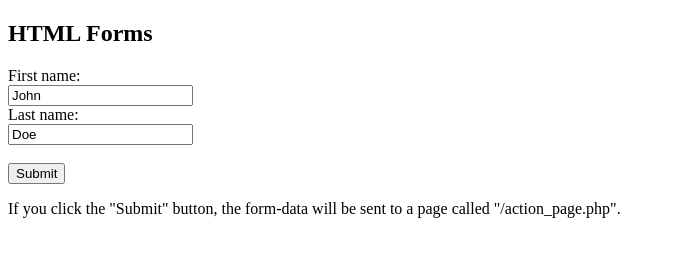
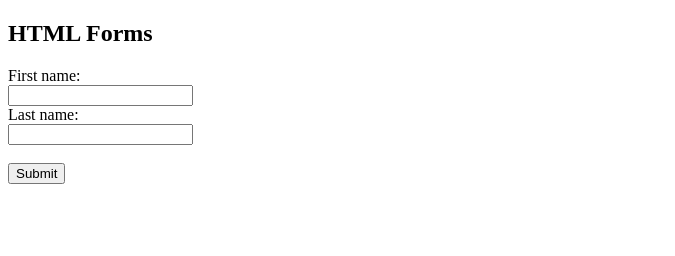
Before and after one commit to Mohitha986/hostweb, a plain HTML site: page index.html in a window 1280 px wide. Shown: the whole page, without its empty margins (0-675 px from the left). Drawn offline with Linux system fonts and the light colour scheme.

Commit message:
Update index.html

```diff
--- a/index.html
+++ b/index.html
@@ -6,13 +6,11 @@
 
 <form action="/action_page.php">
   <label for="fname">First name:</label><br>
-  <input type="text" id="fname" name="fname" value="John"><br>
+  <input type="text" id="fname" name="fname" ><br>
   <label for="lname">Last name:</label><br>
-  <input type="text" id="lname" name="lname" value="Doe"><br><br>
+  <input type="text" id="lname" name="lname"><br><br>
   <input type="submit" value="Submit">
 </form>
 
-<p>If you click the "Submit" button, the form-data will be sent to a page called "/action_page.php".</p>
-
 </body>
 </html>
```
